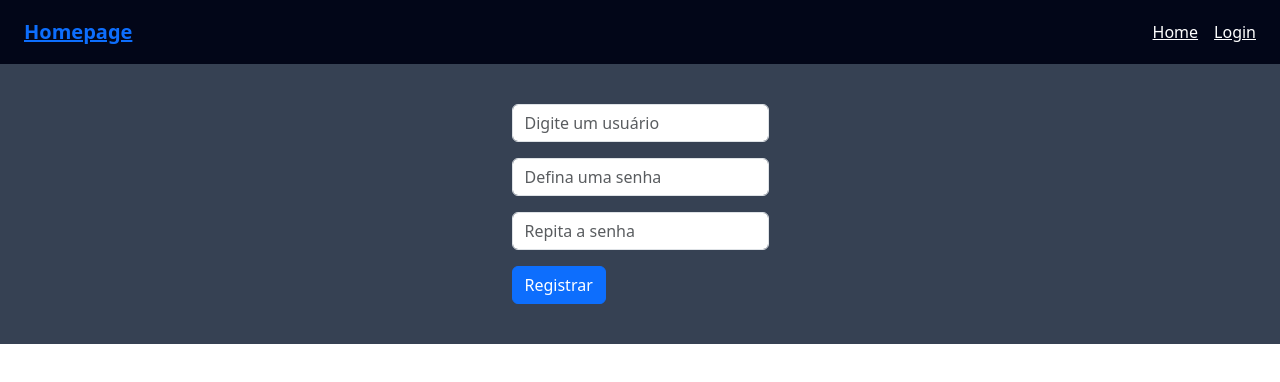
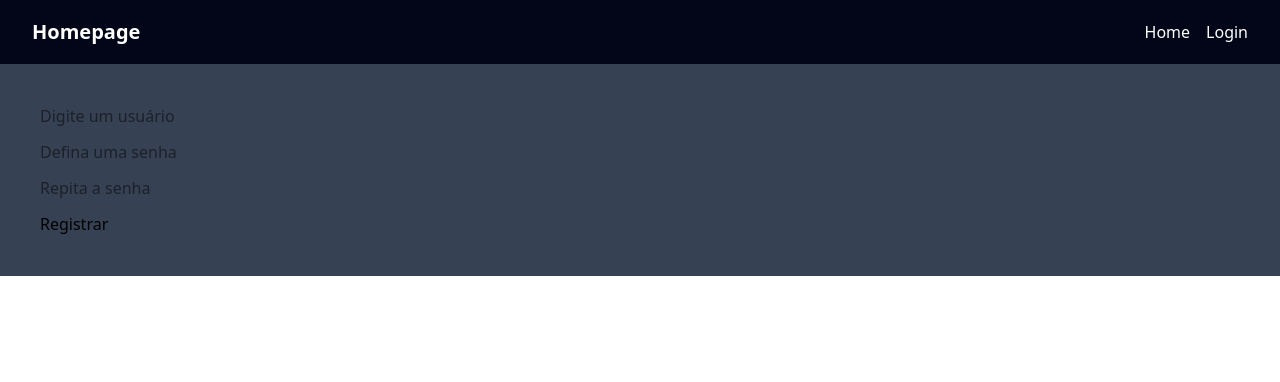
Before and after one commit to guiCamikado/HomeOrganizer, a React (Vite) app: page /register in a window 1280 px wide. Shown: the top 382 px of the page. Built offline with nearby package versions, Linux system fonts and the light colour scheme.

Commit message:
Navbar update

```diff
--- a/src/App.jsx
+++ b/src/App.jsx
@@ -2,7 +2,6 @@ import { useState } from 'react';
 import './App.css';
 import LoginForm from './Components/pages/Login';
 import UpperNavbar from './Components/navbar/UpperNavbar';
-import 'bootstrap/dist/css/bootstrap.min.css';
 import RegisterForm from './Components/pages/Register';
 import { BrowserRouter as Router, Routes, Route } from 'react-router-dom';
 
--- a/src/Components/navbar/UpperNavbar.jsx
+++ b/src/Components/navbar/UpperNavbar.jsx
@@ -2,6 +2,7 @@ import { useState } from 'react';
 
 function MyNavbar() {
   const [isOpen, setIsOpen] = useState(false);
+  const [tabItens, setTabItens] = useState(["Home", "Login"])
 
   return (
     <>
@@ -16,8 +17,15 @@ function MyNavbar() {
 
               {/* Menu desktop */}
               <div className="hidden md:flex space-x-4">
-                <a href="#home" className="text-white hover:text-gray-300">Home</a>
-                <a href="#login" className="text-white hover:text-gray-300">Login</a>
+                {tabItens.map((item) => (
+                  <a
+                    key={item}
+                    href={'#' + item}
+                    className='text-white hover:text-gray-950 no-underline'
+                  >
+                    {item}
+                  </a>
+                ))}
               </div>
 
               {/* Toggle mobile */}
```
